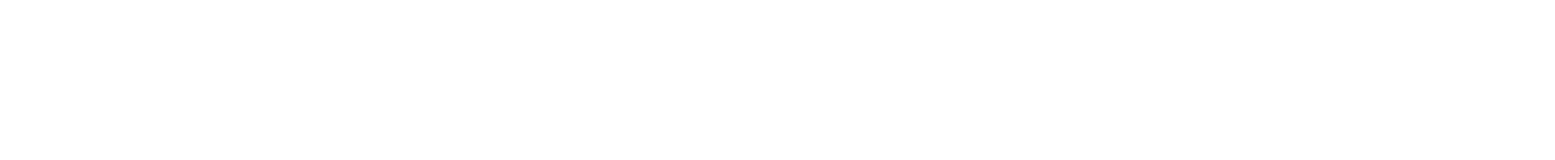
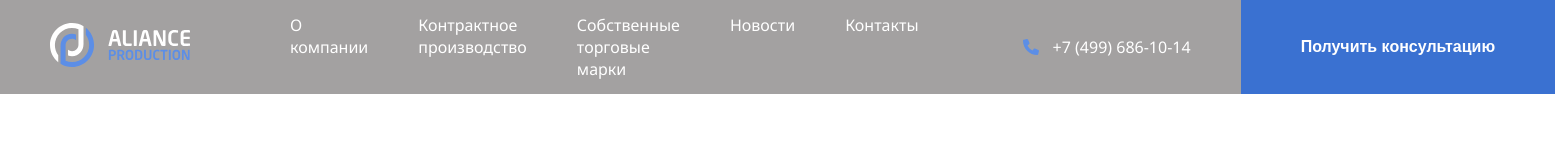
Before and after one commit to Timofeev1985/AlianceProduction, a plain HTML site: page index.html in a window 1280 px wide. Shown: the whole page, 1555 px wide, since content can reach past the window. Drawn offline with Linux system fonts and the light colour scheme.

Commit message:
add: navbar

```diff
--- /dev/null
+++ b/css/style.css
@@ -0,0 +1,63 @@
+*{
+    box-sizing: border-box;
+    margin: 0;
+    padding: 0;
+}
+body{
+    font-family: "Noto Sans", sans-serif;
+}
+.navbar{
+    display: flex;
+    align-items: center;
+    color: #fff;
+    background: #a3a1a1;
+    height: 94px;
+}
+.headr-logo{
+    padding: 25px 50px;
+}
+.header-nav{
+    display: flex;
+    flex-basis: 100%;
+    list-style: none;
+    padding: 0 50px;
+    margin: 0;
+}
+.header-nav-link{
+    text-decoration: none;
+    font-size: 16px;
+    color: #000;
+    margin-right: 50px;
+    color: inherit;
+}
+.header-phone{
+    display: flex;
+    align-items: center;
+    flex-shrink: 0;
+    gap: 10px;
+    margin-right: 50px;
+
+}
+.header-phone-link{
+     text-decoration: none;
+     font-size: 16px;
+     color: inherit;
+}
+.button{
+    font-size: 16px;
+    font-style: normal;
+    font-weight: 600;
+    line-height: 160%;
+    color: #fff;
+    background: #3A71D1;
+    display: flex;
+    align-items: center;
+    justify-content: center;
+    padding: 25px 60px;
+    gap: 10px;
+    border: none;
+    flex-shrink: 0;
+}
+.header-button{
+    height: 100%;
+}
--- a/index.html
+++ b/index.html
@@ -4,8 +4,31 @@
     <meta charset="UTF-8">
     <meta name="viewport" content="width=device-width, initial-scale=1.0">
     <title>Aliance-Production</title>
+    <link rel="preconnect" href="https://fonts.googleapis.com">
+    <link rel="preconnect" href="https://fonts.gstatic.com" crossorigin>
+    <link href="https://fonts.googleapis.com/css2?family=Noto+Sans:ital,wght@0,100..900;1,100..900&display=swap" rel="stylesheet">
+    <link rel="stylesheet" href="css/style.css">
 </head>
 <body>
-
+    <header class="header">
+        <nav class="navbar">
+            <a href="./" class="headr-logo">
+                <img src="img/logo-light.svg" alt="Aliance-Production" class="logo-light">
+            </a>
+            <ul class="header-nav">
+                <li class="header-nav-item"><a href="#" class="header-nav-link">О компании</a></li>
+                <li class="header-nav-item"><a href="#" class="header-nav-link">Контрактное производство</a></li>
+                <li class="header-nav-item"><a href="#" class="header-nav-link">Собственные торговые марки</a></li>
+                <li class="header-nav-item"><a href="#" class="header-nav-link">Новости</a></li>
+                <li class="header-nav-item"><a href="#" class="header-nav-link">Контакты</a></li>
+            </ul>
+            <div class="header-phone">
+                <img src="img/phone.svg" alt="icon: phone">
+                <a href="tel:+74996861014" class="header-phone-link">+7 (499) 686-10-14</a>
+            </div>
+            <button class="header-button button">Получить консультацию</button>
+        </nav>
+        <!-- /.navbar -->
+    </header>
 </body>
 </html>
```
Also changed, not shown: img/logo-light.svg (added), img/phone.svg (added), 1 other file.
